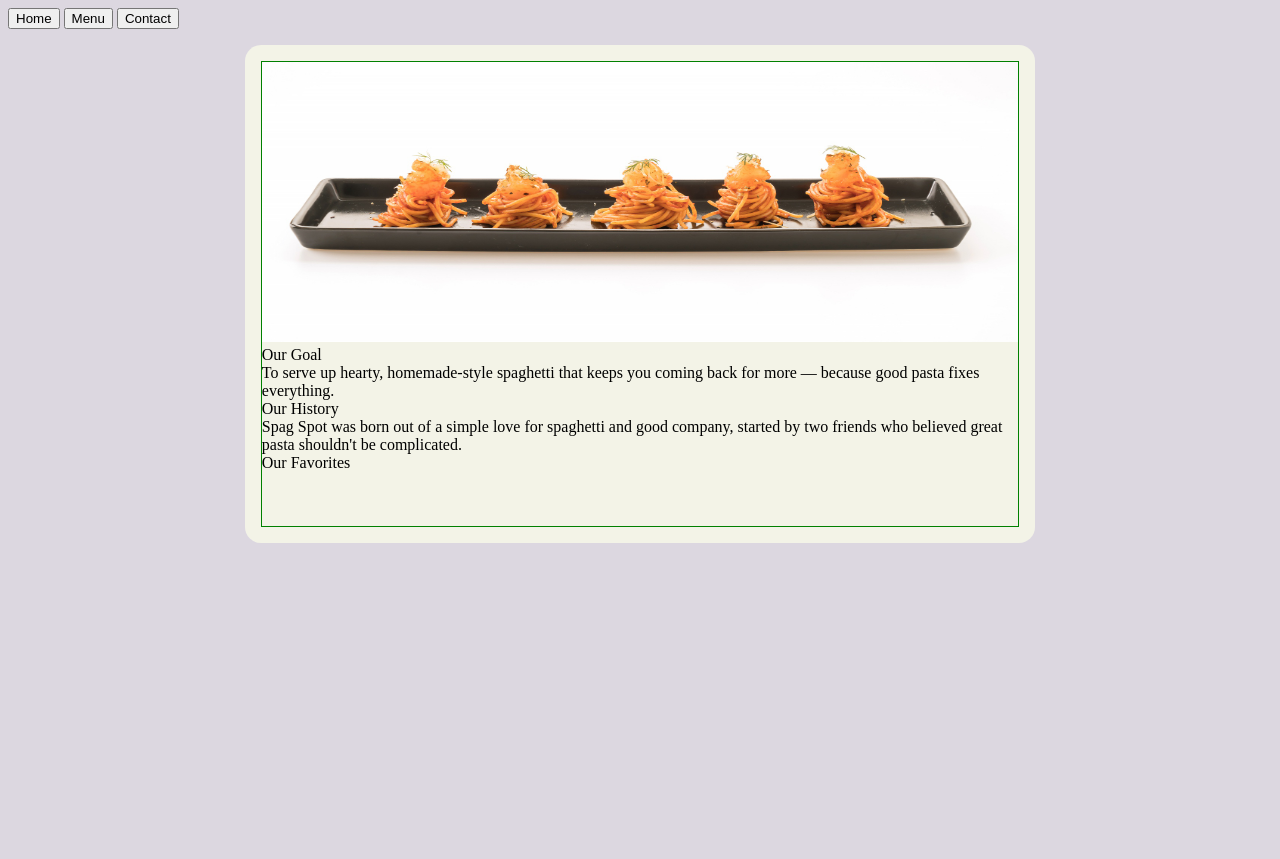
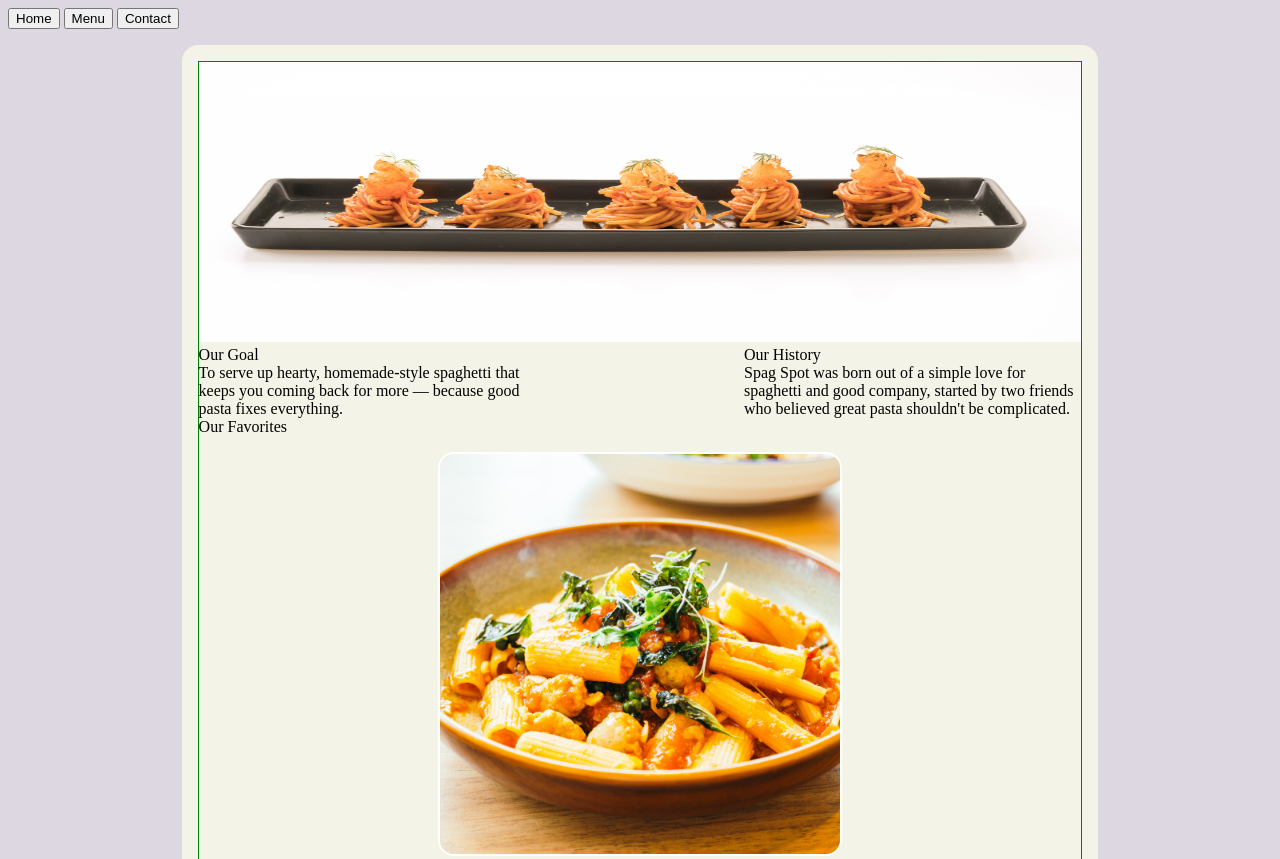
Before and after one commit to angelaayo/RestaurantPage, a website built with webpack: page src/index.html in a window 1280 px wide. Shown: the top 859 px of the page. Before the commit the page ends 800 px from the top, so only its background shows below. Built offline with nearby package versions, Linux system fonts and the light colour scheme.

Commit message:
partially completed home page screen..only need to add font

```diff
--- a/src/home.js
+++ b/src/home.js
@@ -1,4 +1,7 @@
 import mainPastaImg from "./mainPasta.jpg";
+import spicyPasta from "./pasta3.jpg";
+import meditPasta from "./pasta2.jpg";
+import tomatoPasta from "./pasta1.jpg";
 export function createHomePage(){
     const homeContainer = document.createElement("div");
     homeContainer.classList.add("homeContainer");
@@ -15,17 +18,19 @@ export function createHomePage(){
     const historyHeader = document.createElement("div");
     historyHeader.textContent = "Our History"
     ourHistory.textContent = "Spag Spot was born out of a simple love for spaghetti and good company, started by two friends who believed great pasta shouldn't be complicated."
-    infoDump.append(goalHeader, ourGoal, historyHeader, ourHistory);
+    infoDump.append(goalHeader, historyHeader, ourGoal, ourHistory);
     const faveHeader = document.createElement("div");
     faveHeader.textContent = "Our Favorites";
     //grid container
     const faveContainer = document.createElement("div");
     faveContainer.classList.add("faveContainer");
-    //const foodImages = ["salad.png", "burger.png", "tiramisu.png"];
+    const foodImages = [spicyPasta, meditPasta, tomatoPasta];
     for(let i=0; i<3; i++){
         const foodContainer = document.createElement('div');
+        foodContainer.classList.add("foodContainer");
         const foodImg = document.createElement("img");
-        //foodImg.src = foodImages[i];
+        foodImg.src = foodImages[i];
+        foodImg.classList.add("foodImages");
         const foodTitle = document.createElement("div");
         const foodDescription = document.createElement("div");
         foodContainer.append(foodImg, foodTitle, foodDescription);
--- a/src/style.css
+++ b/src/style.css
@@ -7,7 +7,7 @@ body {
 }
 #content{
   background-color: #F3F3E7;
-  max-width: 60%;
+  max-width: 70%;
   margin: 0 auto;
   padding: 1rem;
   border-radius: 1rem;
@@ -18,8 +18,27 @@ body {
   width: 100%;
 }
 .infoContainer{
+  display: grid;
+  grid-template: auto auto/ 1fr 1fr;
+  column-gap: 13rem;
+}
+
+.foodContainer{
+
+  display: flex;
 
 }
 .faveContainer{
-
+  padding: 1rem;
+  display: flex;
+  flex-direction: column;
+  justify-content: center;
+  align-items: center;
+  gap: 1rem;
 }
+.foodImages{
+  width: 400px;
+  height: 400px;
+  border-radius: 1rem;
+  border: 2px solid white;
+}
```
Also changed, not shown: src/pasta1.jpg (added), src/pasta2.jpg (added), src/pasta3.jpg (added).
